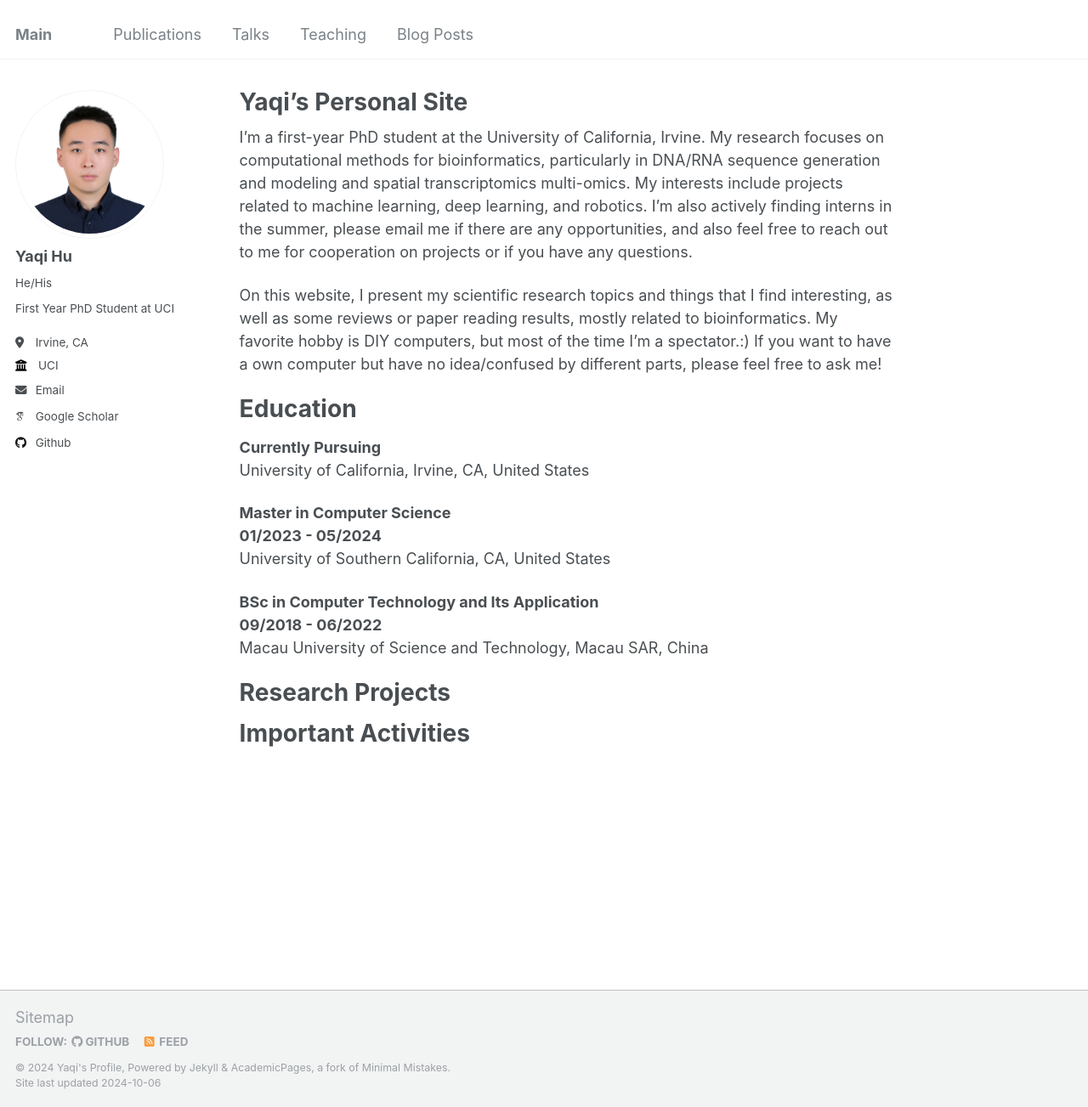
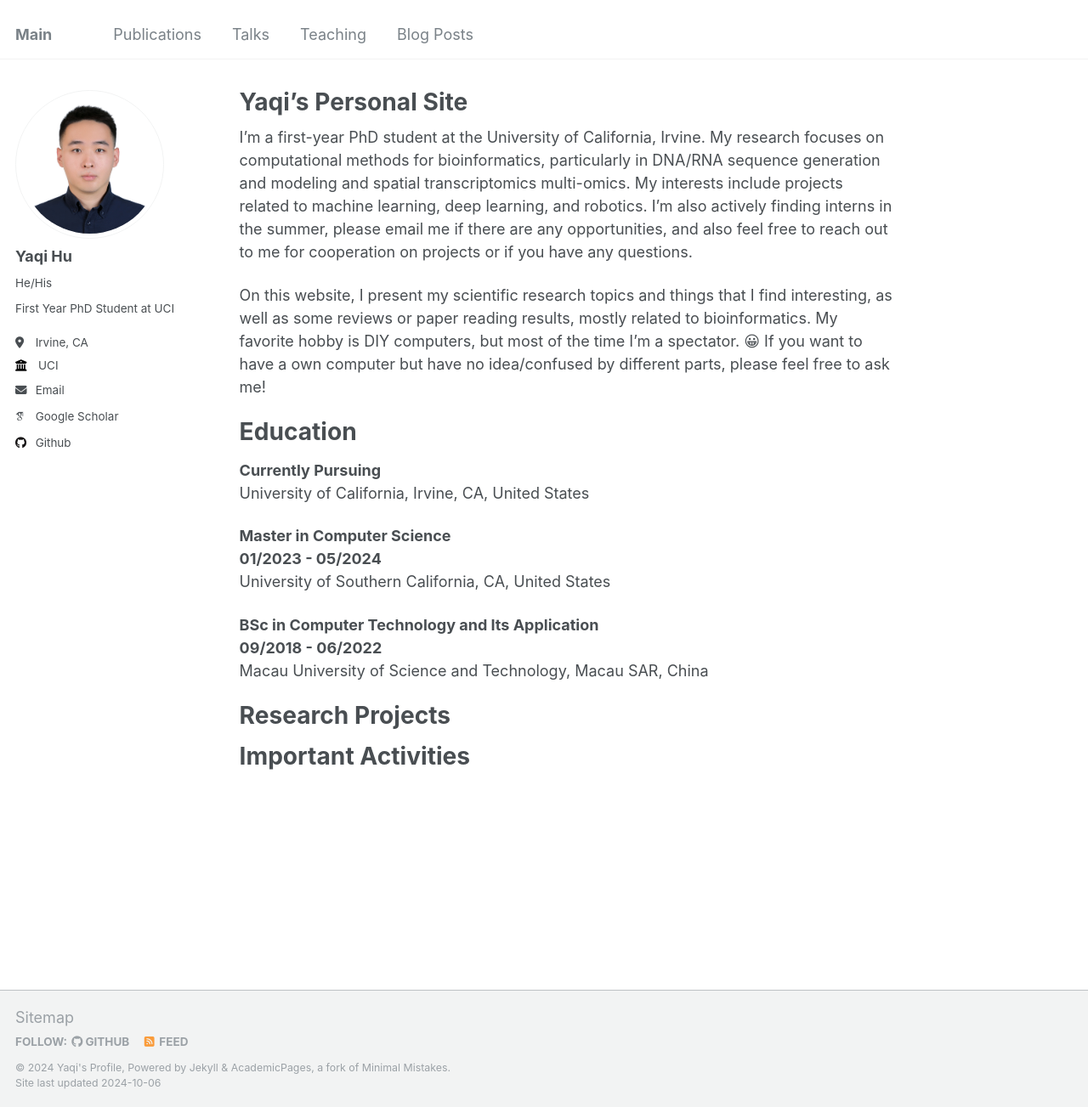
Before and after one commit to YaqiHu23/YaqiHu23.github.io, a Jekyll site: the page built from _pages/about.md, in a window 1280 px wide and 1303 px high. Shown: the whole window at 85% size. Built offline with Jekyll 4.4.1, drawn with Linux system fonts in a browser that asks for light colours; some web fonts are replaced.

Commit message:
version_v0.2

```diff
--- a/_pages/about.md
+++ b/_pages/about.md
@@ -9,7 +9,7 @@ redirect_from:
 
 I'm a first-year PhD student at the University of California, Irvine. My research focuses on computational methods for bioinformatics, particularly in DNA/RNA sequence generation and modeling and spatial transcriptomics multi-omics. My interests include projects related to machine learning, deep learning, and robotics. I'm also actively finding interns in the summer, please email me if there are any opportunities, and also feel free to reach out to me for cooperation on projects or if you have any questions.
 
-On this website, I present my scientific research topics and things that I find interesting, as well as some reviews or paper reading results, mostly related to bioinformatics. My favorite hobby is DIY computers, but most of the time I'm a spectator.:) If you want to have a own computer but have no idea/confused by different parts, please feel free to ask me!
+On this website, I present my scientific research topics and things that I find interesting, as well as some reviews or paper reading results, mostly related to bioinformatics. My favorite hobby is DIY computers, but most of the time I'm a spectator. 😀 If you want to have a own computer but have no idea/confused by different parts, please feel free to ask me!
 
 Education
 ======
```
